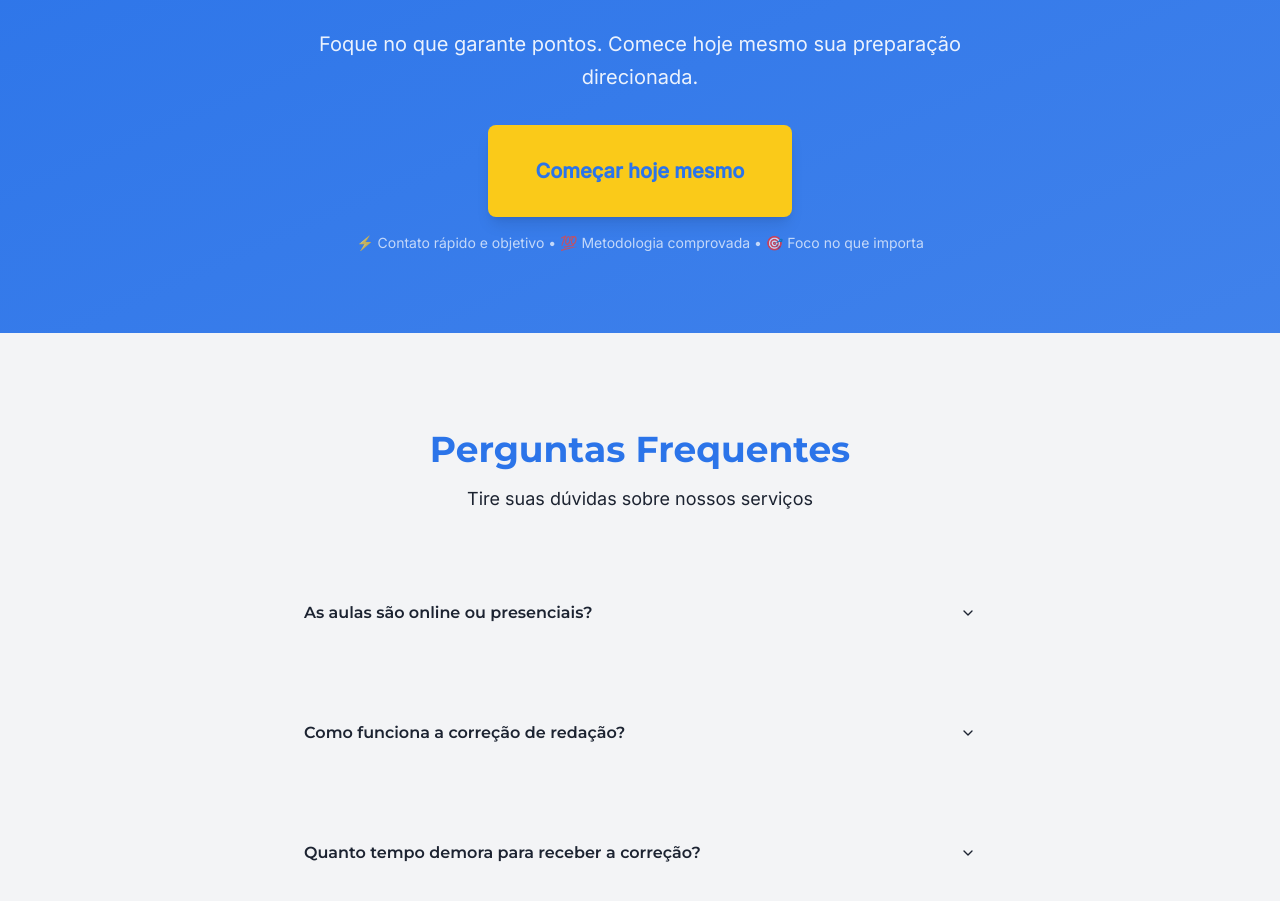
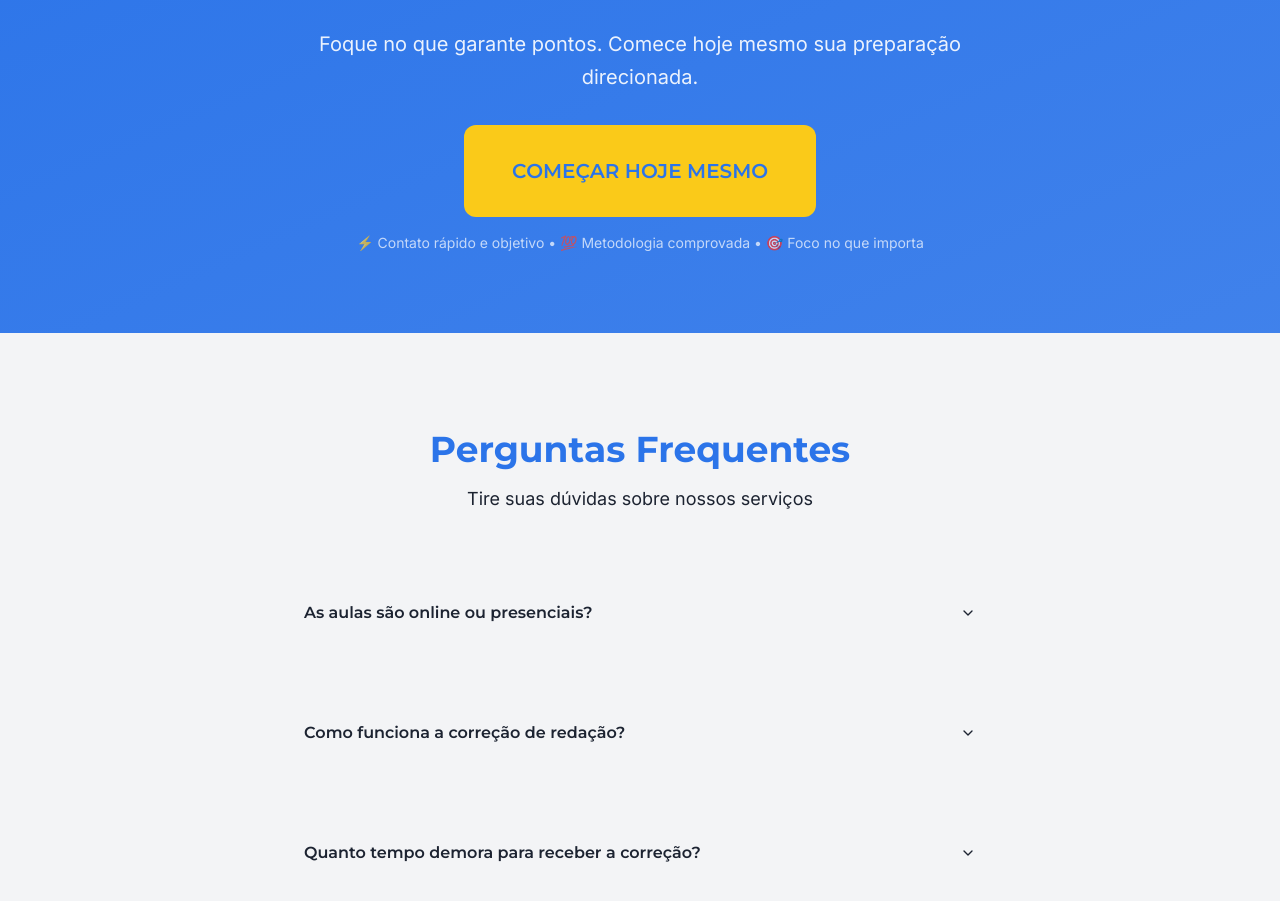
Before and after one commit to salvesgustavo22-ops/gsprova-landing-hub, a React (Vite) app: page / in a window 1280 px wide. Shown: the part 3904-4805 px from the top of the page. Built offline with nearby package versions, Linux system fonts and the light colour scheme.

Commit message:
Apply Montserrat font to CTAs
Use Montserrat font in uppercase for all Call to Action buttons, consistent with the Hero section's CTA.

```diff
--- a/src/components/FinalCTA.tsx
+++ b/src/components/FinalCTA.tsx
@@ -24,7 +24,7 @@ export const FinalCTA = () => {
           <div className="space-y-4">
             <button
               onClick={handleCTAClick}
-              className="bg-accent hover:bg-accent/90 text-primary font-bold text-xl px-12 py-8 rounded-lg shadow-lg transition-all duration-300 hover:scale-105"
+              className="btn-hero bg-accent hover:bg-accent/90 text-primary text-xl px-12 py-8"
             >
               Começar hoje mesmo
             </button>
--- a/src/components/TrustAndSecurity.tsx
+++ b/src/components/TrustAndSecurity.tsx
@@ -119,7 +119,7 @@ export const TrustAndSecurity = () => {
               const message = encodeURIComponent("Oi, quero agendar uma aula-pocket gratuita! Vim pelo site GS Aprova.");
               window.open(`https://wa.me/5511974969036?text=${message}`, '_blank');
             }}
-            className="bg-accent hover:bg-accent/90 text-primary font-bold text-lg px-8 py-4 rounded-lg shadow-lg transition-all duration-300 hover:scale-105"
+            className="btn-hero bg-accent hover:bg-accent/90 text-primary text-lg px-8 py-4"
           >
             Quero aula-pocket gratuita
           </button>
```
